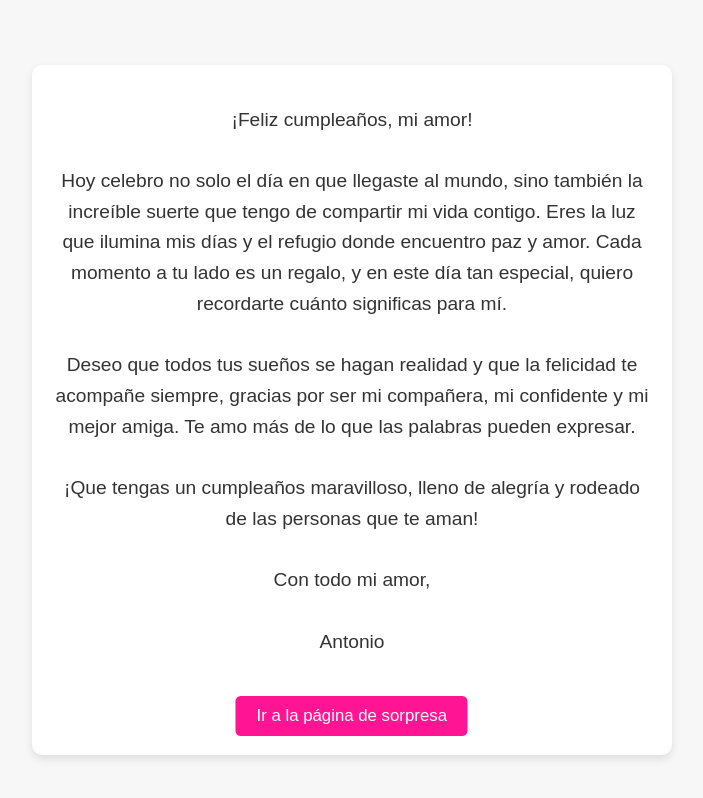
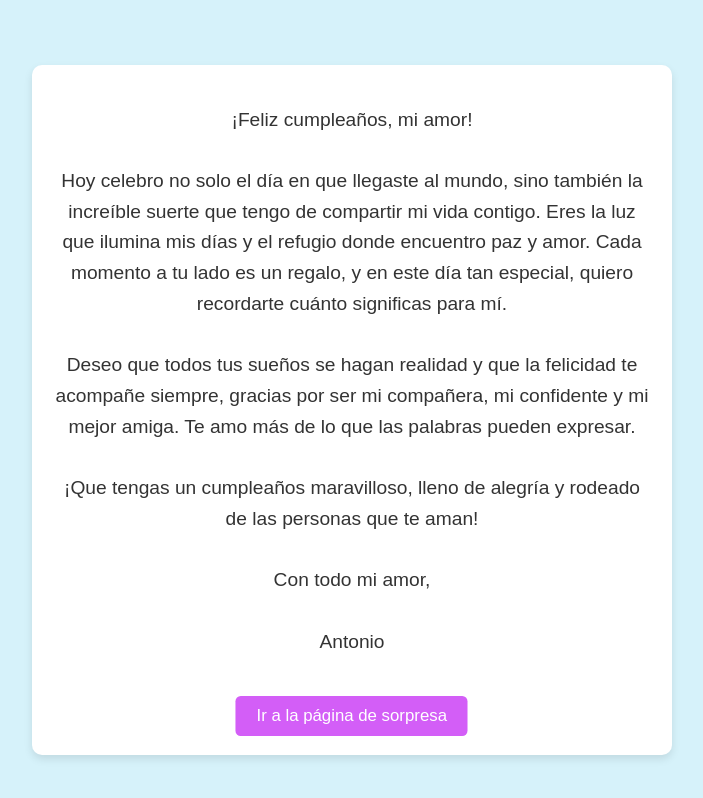
Before and after one commit to ReCreateAgency/nuevo, a plain HTML site: page index.html in a window 1280 px wide. In both pictures the pointer is over the link "Ir a la página de sorpresa". Shown: the whole page, without its empty margins (288-991 px from the left). Drawn offline with Linux system fonts and the light colour scheme.

Commit message:
cambios para visualizacion

```diff
--- a/css/style.css
+++ b/css/style.css
@@ -1,6 +1,6 @@
 body {
     font-family: 'Arial', sans-serif;
-    background-color: #f7f7f7;
+    background-color: #d6f2fa;
     color: #333;
     margin: 0;
     padding: 0;
@@ -37,7 +37,7 @@ body {
     transition: background-color 0.3s, transform 0.3s;
 }
 .redirect-button:hover {
-    background-color: #ff1493;
+    background-color: #d35ef7;
     transform: scale(1.05);
 }
 .redirect-button:active {
```
